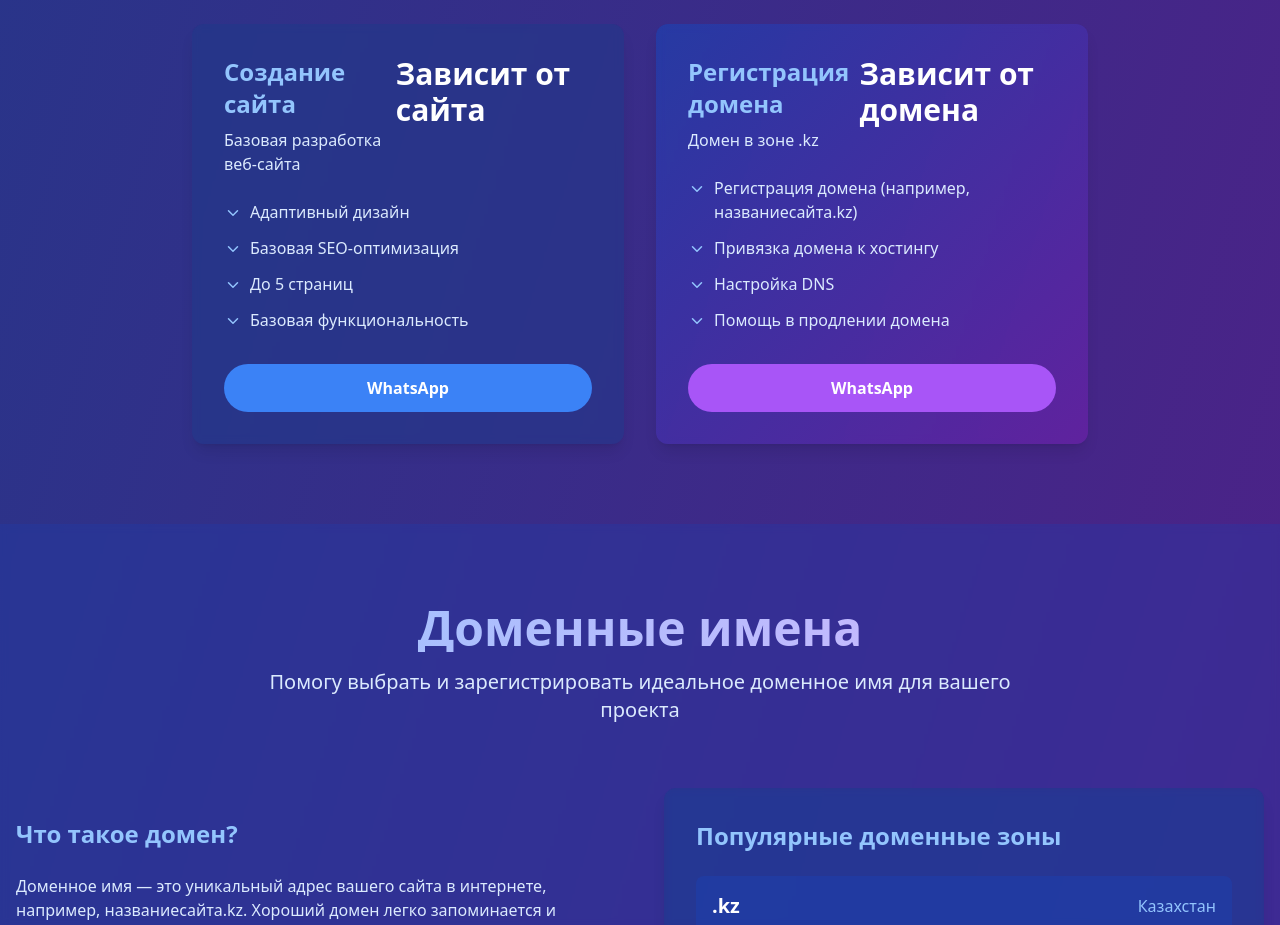
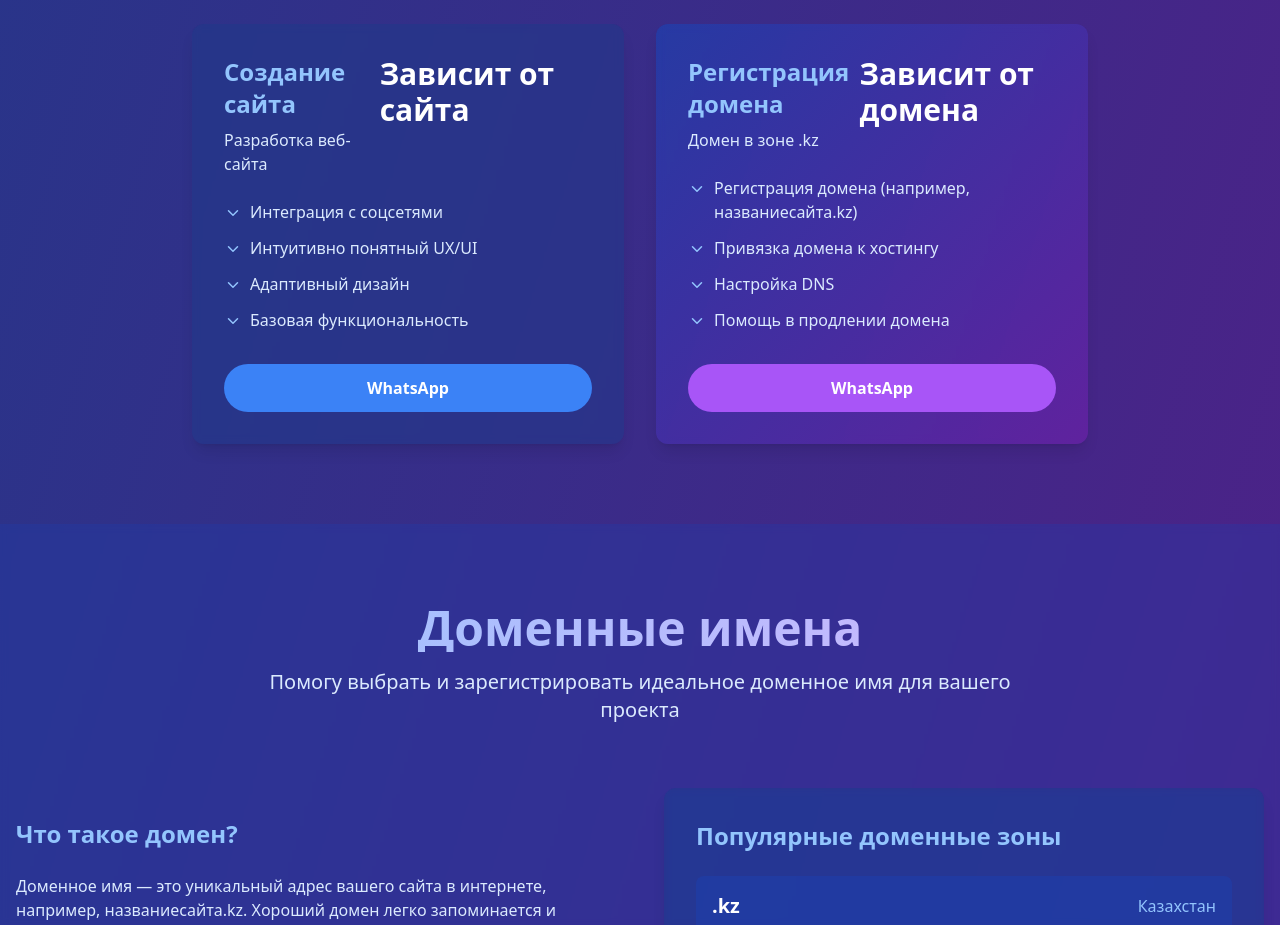
Before and after one commit to mirasbox2022/celair, a React (Vite) app: page / in a window 1280 px wide. Shown: the part 1680-2605 px from the top of the page. Built offline with nearby package versions, Linux system fonts and the light colour scheme.

Commit message:
Update App.tsx

```diff
--- a/src/App.tsx
+++ b/src/App.tsx
@@ -214,22 +214,22 @@ function App() {
                 <div className="flex justify-between items-start mb-6">
                   <div>
                     <h3 className="text-2xl font-bold text-blue-300">Создание сайта</h3>
-                    <p className="text-blue-100 mt-2">Базовая разработка веб-сайта</p>
+                    <p className="text-blue-100 mt-2">Разработка веб-сайта</p>
                   </div>
                   <div className="text-3xl font-bold text-white">Зависит от сайта</div>
                 </div>
                 <ul className="space-y-3 mb-8">
                   <li className="flex items-start">
                     <ChevronDown className="text-blue-300 mr-2 flex-shrink-0 mt-1" size={18} />
-                    <span className="text-blue-100">Адаптивный дизайн</span>
+                    <span className="text-blue-100">Интеграция с соцсетями</span>
                   </li>
                   <li className="flex items-start">
                     <ChevronDown className="text-blue-300 mr-2 flex-shrink-0 mt-1" size={18} />
-                    <span className="text-blue-100">Базовая SEO-оптимизация</span>
+                    <span className="text-blue-100">Интуитивно понятный UX/UI</span>
                   </li>
                   <li className="flex items-start">
                     <ChevronDown className="text-blue-300 mr-2 flex-shrink-0 mt-1" size={18} />
-                    <span className="text-blue-100">До 5 страниц</span>
+                    <span className="text-blue-100">Адаптивный дизайн</span>
                   </li>
                   <li className="flex items-start">
                     <ChevronDown className="text-blue-300 mr-2 flex-shrink-0 mt-1" size={18} />
```
